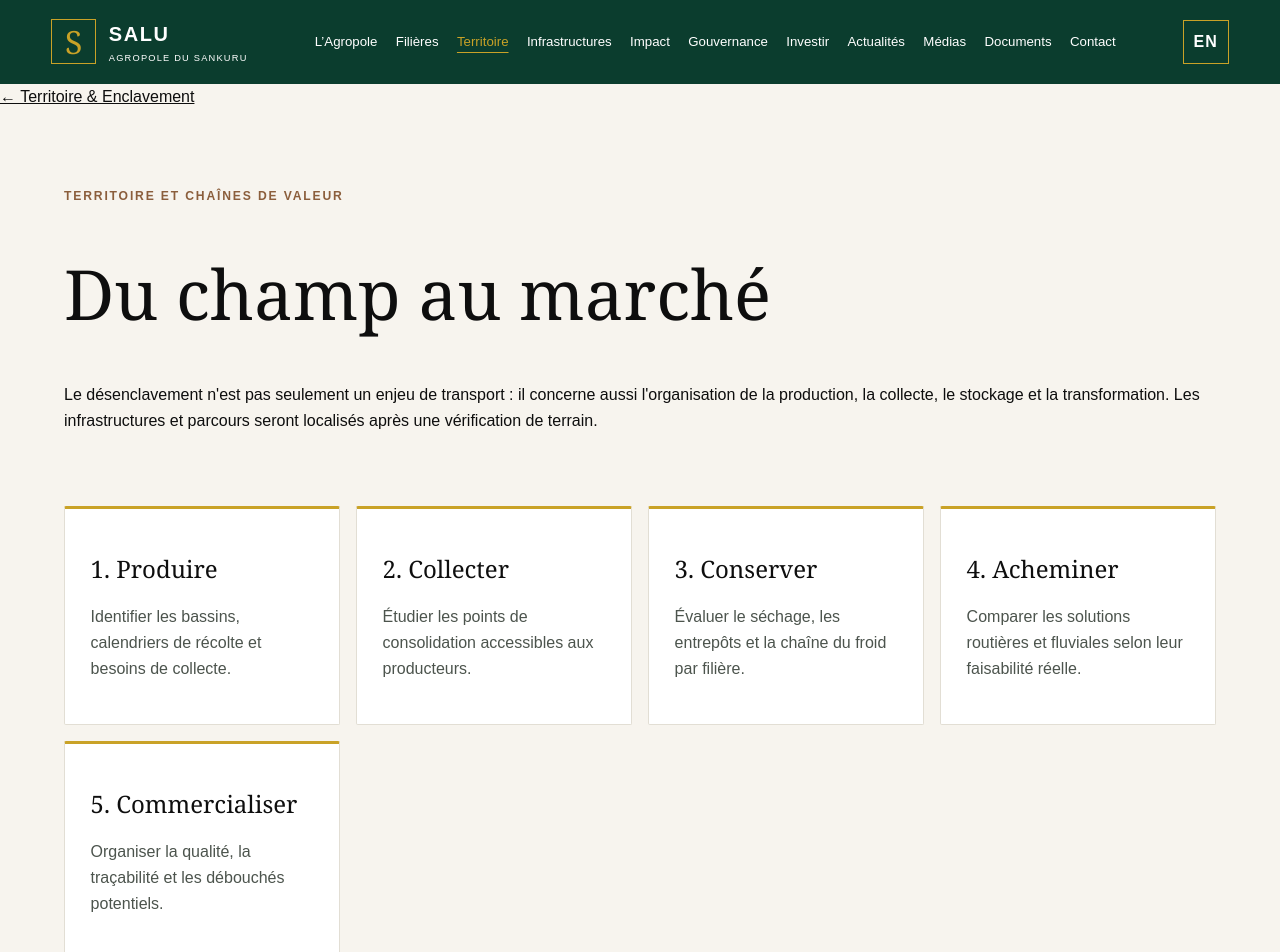
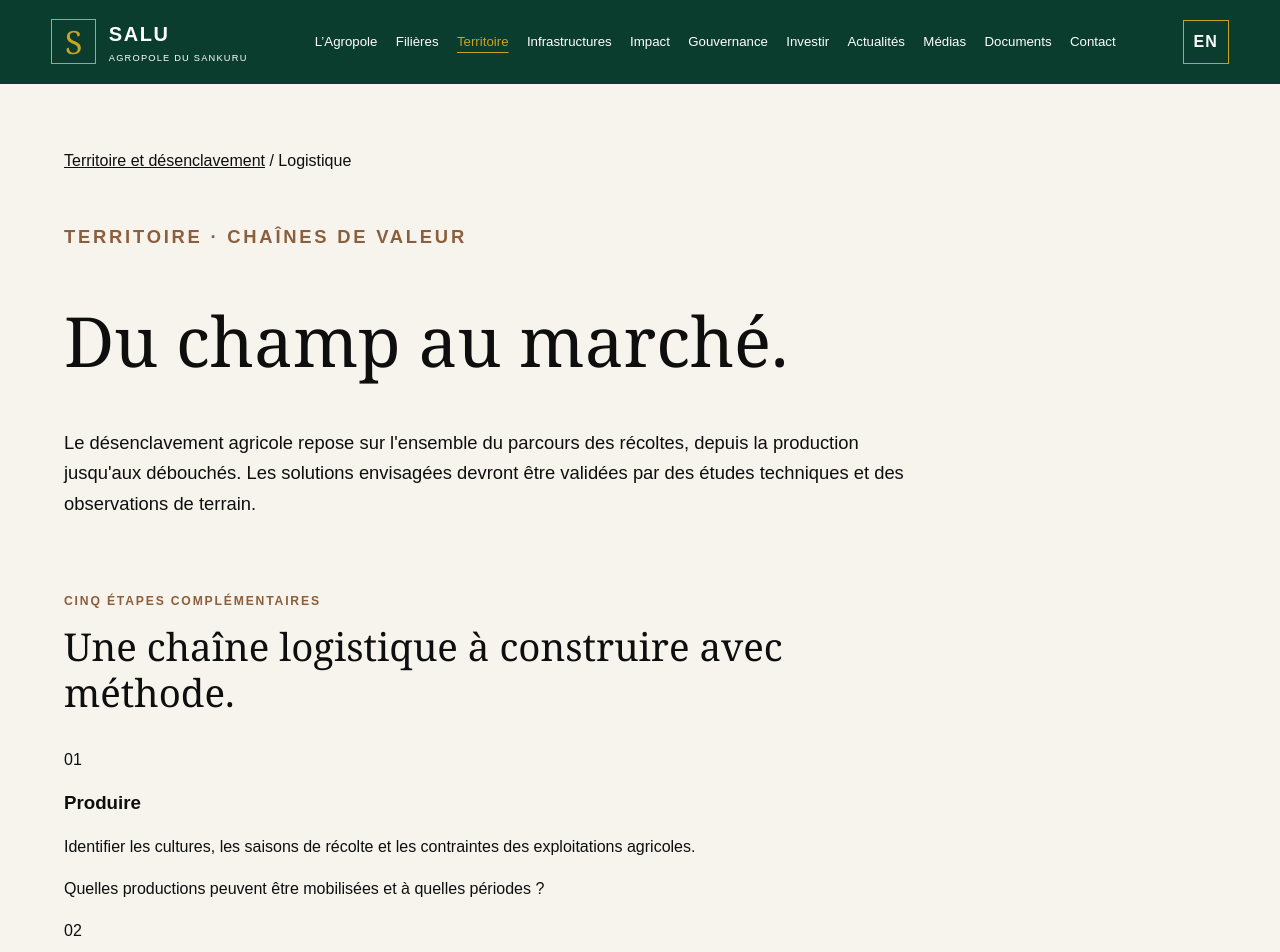
Before and after one commit to Jnk017/Agrilubi-website, a Next.js app: page /territoire-enclavement/logistique in a window 1280 px wide. Shown: the top 952 px of the page. Built offline with nearby package versions, Linux system fonts and the light colour scheme.

Commit message:
feat(logistics): accessible agricultural supply-chain journey and no duplicate header

```diff
--- a/src/app/territoire-enclavement/logistique/page.tsx
+++ b/src/app/territoire-enclavement/logistique/page.tsx
@@ -1 +1,29 @@
-import Link from "next/link";import type{Metadata}from "next";export const metadata:Metadata={title:"Logistique et désenclavement"};const steps=[["1. Produire","Identifier les bassins, calendriers de récolte et besoins de collecte."],["2. Collecter","Étudier les points de consolidation accessibles aux producteurs."],["3. Conserver","Évaluer le séchage, les entrepôts et la chaîne du froid par filière."],["4. Acheminer","Comparer les solutions routières et fluviales selon leur faisabilité réelle."],["5. Commercialiser","Organiser la qualité, la traçabilité et les débouchés potentiels."]];export default function Page(){return <><header><Link href="/territoire-enclavement">← Territoire & Enclavement</Link></header><main><p className="eyebrow">Territoire et chaînes de valeur</p><h1>Du champ au marché</h1><p>Le désenclavement n'est pas seulement un enjeu de transport : il concerne aussi l'organisation de la production, la collecte, le stockage et la transformation. Les infrastructures et parcours seront localisés après une vérification de terrain.</p><section className="grid">{steps.map(([a,b])=><article className="card" key={a}><h2>{a}</h2><p>{b}</p></article>)}</section><p>Aucun trajet, coût, temps de parcours ou équipement n'est considéré comme opérationnel sur cette page.</p></main></>}
+import Link from "next/link";
+import type {Metadata} from "next";
+
+export const metadata:Metadata={
+ title:"Du champ au marché — Logistique agricole",
+ description:"Une approche logistique envisagée par SALU : production, collecte, conservation et acheminement des récoltes dans le Sankuru."
+};
+
+const stages=[
+ {number:"01",name:"Produire",detail:"Identifier les cultures, les saisons de récolte et les contraintes des exploitations agricoles.",question:"Quelles productions peuvent être mobilisées et à quelles périodes ?"},
+ {number:"02",name:"Collecter",detail:"Étudier les points de regroupement, de pesée, de tri et de contrôle qualité à proximité des producteurs.",question:"Où la collecte serait-elle accessible et économiquement pertinente ?"},
+ {number:"03",name:"Conserver",detail:"Évaluer les besoins de séchage, de stockage sec et de solutions frigorifiques selon la nature des denrées.",question:"Quels équipements permettent de préserver la qualité ?"},
+ {number:"04",name:"Acheminer",detail:"Comparer les moyens de transport et les itinéraires possibles, en tenant compte de leur praticabilité.",question:"Quels corridors sont réellement disponibles et à quel coût ?"},
+ {number:"05",name:"Commercialiser",detail:"Structurer la traçabilité, la négociation commerciale, le conditionnement et les relations avec les acheteurs.",question:"Quelles conditions permettent d'accéder durablement aux marchés ?"}
+] as const;
+
+export default function Page(){return <main>
+ <nav className="breadcrumb" aria-label="Fil d'Ariane"><Link href="/territoire-enclavement">Territoire et désenclavement</Link><span aria-hidden="true"> / </span><span aria-current="page">Logistique</span></nav>
+ <div className="page-intro"><p className="eyebrow">Territoire · Chaînes de valeur</p><h1>Du champ au marché.</h1><p>Le désenclavement agricole repose sur l'ensemble du parcours des récoltes, depuis la production jusqu'aux débouchés. Les solutions envisagées devront être validées par des études techniques et des observations de terrain.</p></div>
+ <section>
+  <div className="section-heading"><p className="eyebrow">Cinq étapes complémentaires</p><h2>Une chaîne logistique à construire avec méthode.</h2></div>
+  <div className="logistics-path">{stages.map(stage=><article className="logistics-step" key={stage.number}>
+   <div className="logistics-step-index" aria-hidden="true">{stage.number}</div>
+   <div><h3>{stage.name}</h3><p>{stage.detail}</p><p className="logistics-question">{stage.question}</p></div>
+  </article>)}</div>
+ </section>
+ <section className="band"><p className="eyebrow">Données à confirmer</p><h2>Les distances et les capacités seront documentées, pas supposées.</h2><p>Aucun trajet, délai, tarif de transport ou équipement n'est présenté ici comme opérationnel. Les infrastructures et les corridors éventuels devront être positionnés après vérification des sources et des autorisations.</p><Link className="button" href="/territoire-enclavement#atlas-territorial">Consulter l'atlas territorial</Link></section>
+ <section className="institutional-cta"><div><p className="eyebrow">Approche collective</p><h2>Les producteurs sont au cœur du modèle.</h2><p>Le parcours proposé privilégie le dialogue avec les exploitations agricoles et les organisations paysannes.</p></div><Link className="button" href="/filieres/producteurs-partenaires">Producteurs partenaires</Link></section>
+ </main>}
```
